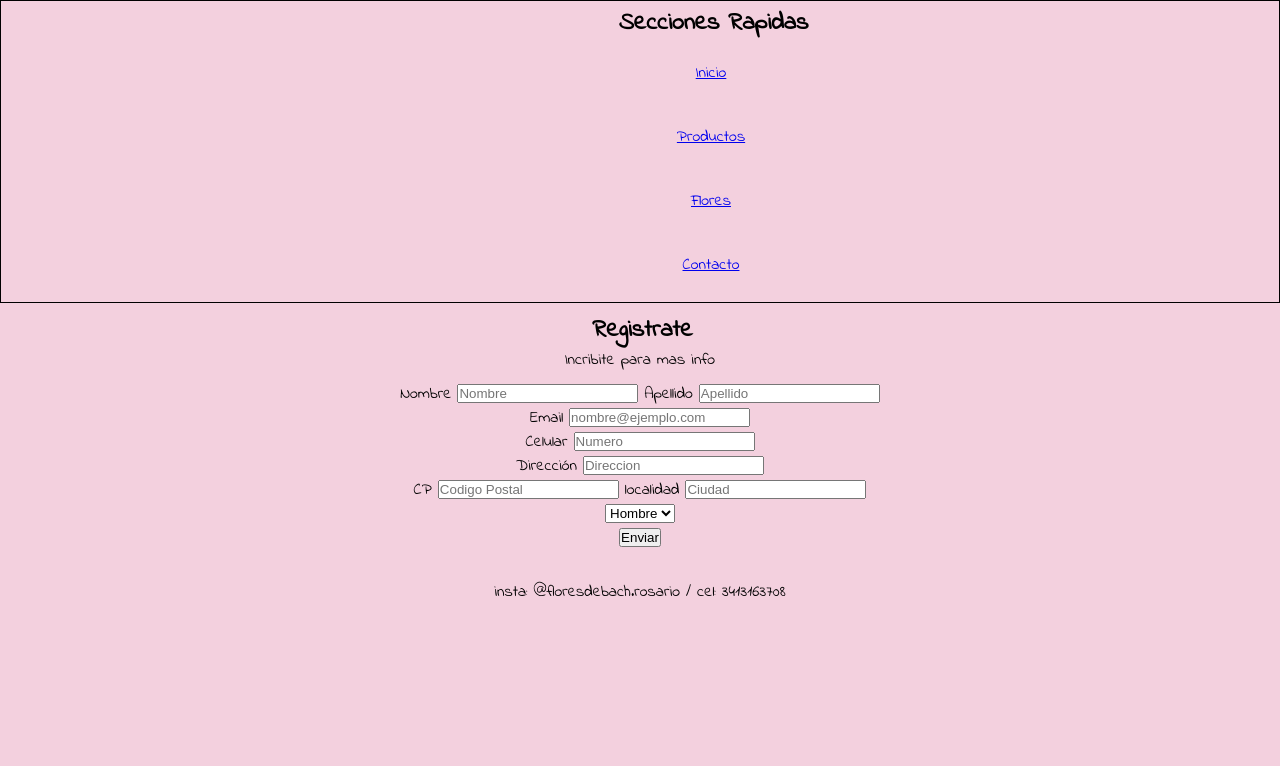
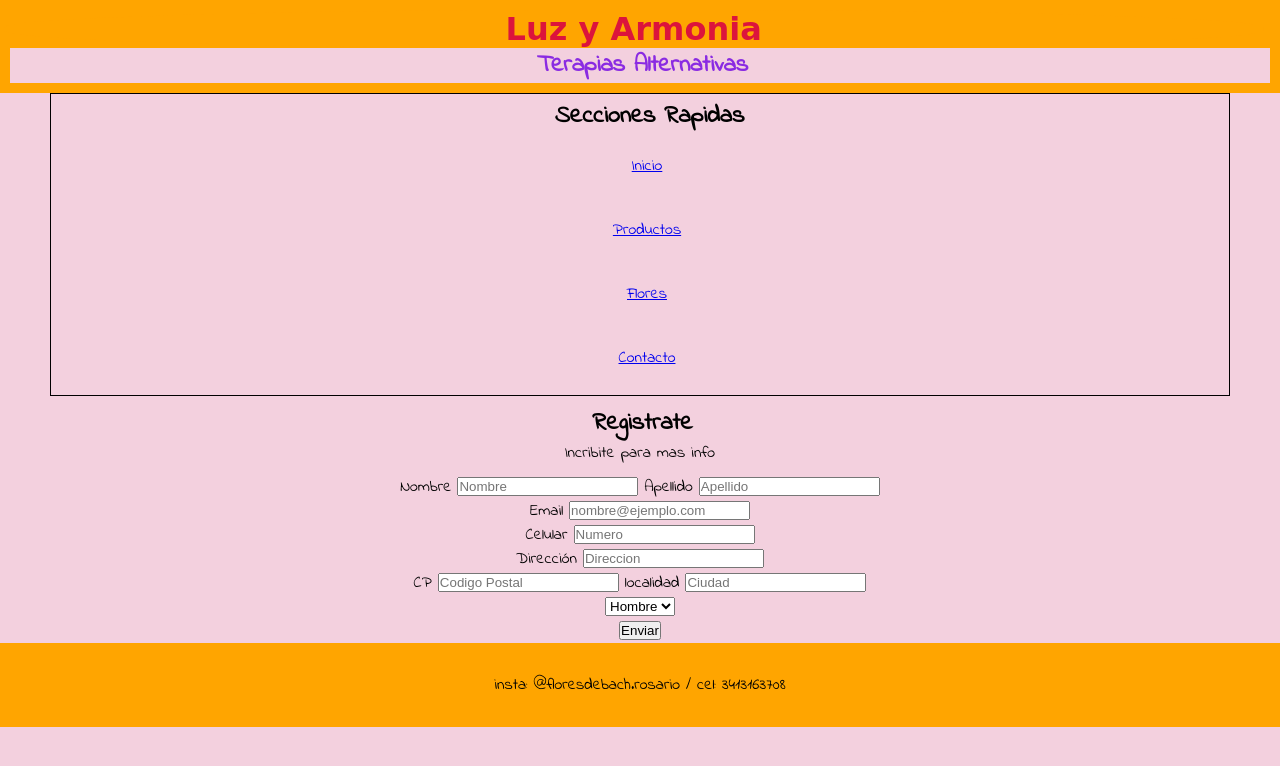
Before and after one commit to pausca/subidaservidorscaglione, a website: page registrate.html in a window 1280 px wide. Drawn offline with Linux system fonts and the light colour scheme.

Commit message:
entregafinal

```diff
--- a/registrate.html
+++ b/registrate.html
@@ -24,6 +24,11 @@
 </head>
 
 <body>
+    <header>
+        <h1>Luz y Armonia</h1>
+
+        <h2 class="fondo">Terapias Alternativas</h2>
+    </header>
 <nav class="border flexMenu productosNav">
     <h2>Secciones Rapidas</h2>
 
@@ -41,12 +46,8 @@
 
     <p>Incribite para mas info</p>
 </header>
-
-<form>
-    <label>
-        Nombre
-    </label>
-
+<form class="esto">
+    <label>Nombre</label>
     <input type="text" name="nombre" placeholder="Nombre"/>
     <label>Apellido</label>
     <input type="text" placeholder="Apellido"/></br>
--- a/scss/_general.scss
+++ b/scss/_general.scss
@@ -24,3 +24,10 @@ body{
 body {font-family: 'Dancing Script', cursive;
     font-family: 'Indie Flower', cursive;
 }
+
+footer{
+    background-color: orange;
+}
+.esto{
+    background-color:$fondo;
+}
--- a/scss/_responsive.scss
+++ b/scss/_responsive.scss
@@ -122,6 +122,11 @@ footer{
     padding:2px;
 }
 
+.productosNav{
+    margin-left: 50px;
+    margin-right: 50px;
+}
+
 /*Animaciones*/
 
 .transicion1{
@@ -197,7 +202,7 @@ footer{
     .flexMenu {
         display: flex;
         flex-direction:column;
-        padding-left: 15%;
+        padding-left: 5%;
         text-align:center;
     }
 
@@ -210,6 +215,11 @@ footer{
     display: flex;
     flex-flow:row nowrap;
     background-color:$fondo;
+}
+
+.contactoNav{
+    padding-left: 10px;
+
 }
 
 /* TABLET */
@@ -246,7 +256,10 @@ footer{
     padding-bottom:0.01px;
     padding-top: 10px;
     }
+    .contactoNav{
+        padding-left: 10px;
 
+    }
 span:hover {
     background-color:orange;
     color: red;
@@ -517,6 +530,7 @@ footer{
 
 .contactoNav{
     padding-right: 50px;
+
 }
 .floresTable{
 padding-right:250px;
```
Also changed, not shown: contacto.html (+12 -2 lines), flores.html (+5 -0 lines), index.html (+3 -2 lines), productos.html (+14 -8 lines), css/destino.css, 1 other file.
